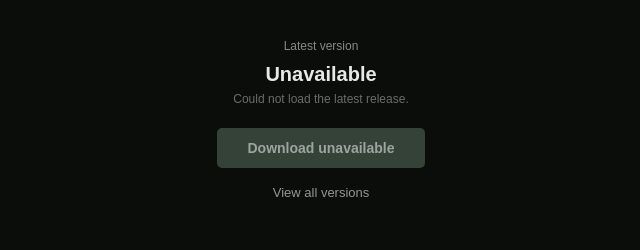
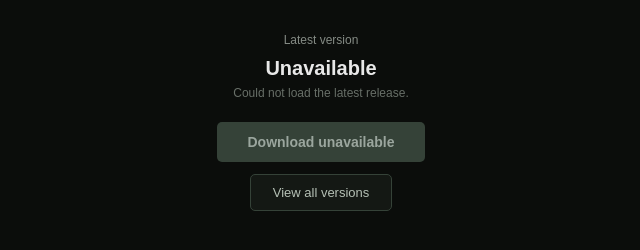
Before and after one commit to BoKrsteski/greenman, a plain HTML site: page docs/index.html in a window 1280 px wide. Shown: the part 348-598 px from the top of the page, without its empty margins (319-959 px from the left). Drawn offline with Linux system fonts and the light colour scheme; no server answers.

Commit message:
Revise styling and update icon source in index.html

```diff
--- a/docs/index.html
+++ b/docs/index.html
@@ -96,16 +96,25 @@
             pointer-events: none;
         }
 
+
 .all-releases {
-            color: #929892;
+    display: inline-block;
+    color: #b5c0b5;
     font-size: 13px;
     text-decoration: none;
-            padding: 5px;
+    padding: 10px 22px;
+    border: 1px solid #354238;
+    border-radius: 5px;
+    background: #141814;
+    transition: all 0.15s;
 }
 
 .all-releases:hover {
-            color: #35b85a;
+    color: #43cc69;
+    border-color: #35b85a;
+    background: #192019;
 }
+
     </style>
 </head>
 
@@ -158,7 +167,7 @@
                 const repo = await repoResponse.json();
                 const release = await releaseResponse.json();
 
-                icon.src = `https://raw.githubusercontent.com/BoKrsteski/greenman/${encodeURIComponent(repo.default_branch)}/data/icons/greenman.png`;
+                icon.src = `https://raw.githubusercontent.com/BoKrsteski/greenman/${encodeURIComponent(repo.default_branch)}/greenman_GUI/data/icons/greenman.png`;
 
                 const zip = release.assets.find(asset =>
                     asset.name.toLowerCase().endsWith(".zip")
```
Lines whose indentation alone changed are shown as unchanged.
